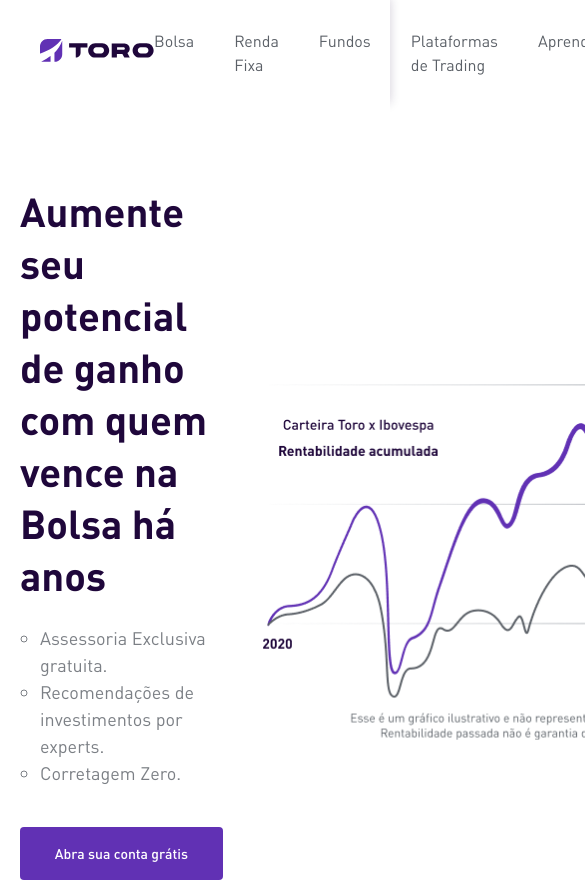
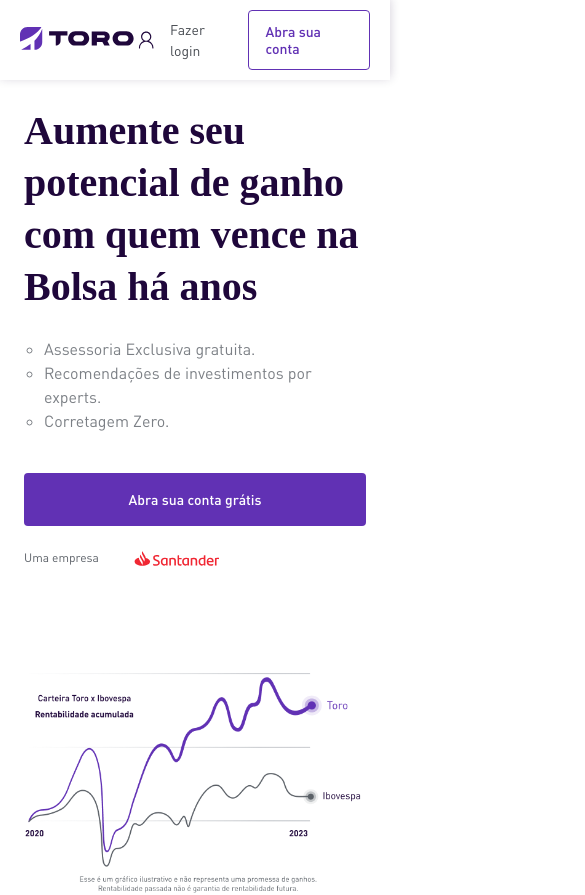
Before and after one commit to JecianeSilva/toro-desafio, a Next.js app: page / in a window 390 px wide. Shown: the top 895 px of the page, 585 px wide, since content can reach past the window. Built offline with nearby package versions, Linux system fonts and the light colour scheme.

Commit message:
feat: create responsive styled in  header and hero

```diff
--- a/src/components/Hero/styles.ts
+++ b/src/components/Hero/styles.ts
@@ -1,7 +1,9 @@
 import styled from "styled-components";
+import { breakpoints, devices } from "../../styles/theme";
 
 export const HeroWrapper = styled.div`
     background: ${({theme}) => theme.colors.white};
+    margin-top: 65px;
     flex-shrink: 0;
     display: flex;
     align-items: center;
@@ -11,11 +13,25 @@ export const HeroContainer = styled.section`
     display: flex;
     align-items: center;
     justify-content: space-between;
-    max-width: 1140px;
-    width: calc(100% - 40px);
+    max-width: 1110px;
+    width: calc(100%);
 
     padding-top: 8rem;
     padding-bottom: 8rem;
+
+    @media ${devices.xl} {
+        max-width: ${breakpoints.lg};
+    }
+
+    @media ${devices.lg} {
+        max-width: ${breakpoints.md};
+    }
+
+    @media ${devices.md} {
+        flex-direction: column;
+        gap: 8rem;
+        padding: 4rem 2.4rem;
+    }
 `
 export const ContainerInfo = styled.div`
     width: 44.4rem;
@@ -27,12 +43,24 @@ export const ContainerInfo = styled.div`
     h1 {
         color: ${({theme}) => theme.colors.primaryDarkest};
         font-feature-settings: 'clig' off, 'liga' off;
-        font-family: 'Din Pro Bold';
+        font-family: 'Din Pro Extra Bold';
         font-size: 4rem;
-        font-weight: 700;
         line-height: 130%;
     }
 
+    @media ${devices.xl} {
+        width: 41.5rem;
+        font-size: 3.75rem;
+    }
+
+    @media ${devices.lg} {
+        width: 33rem;
+        font-size: 3.2rem;
+    }
+
+    @media ${devices.md} {
+        width: 100%;
+    }
 `
 export const InfoList = styled.ol`
     color: ${({theme}) => theme.colors.neutralMedium} ;
@@ -45,6 +73,10 @@ export const InfoList = styled.ol`
     margin-top: 2.4rem;
 
     list-style: circle;
+
+    @media ${devices.md} {
+       font-size: 1.6rem;
+    }
 `
 export const Button = styled.a`
     display: flex;
@@ -86,8 +118,8 @@ export const ContainerImage = styled.div`
 `
 export const HeroImage = styled.div`
     width: 100%;
-    max-width: 55.5rem;
-    min-height: 35.55rem;
+    max-width: 629px;
+    min-height: 400px;
     height: 100%;
 
     margin: 3.48rem 3.86rem 3.33rem 3.92rem;
@@ -100,7 +132,26 @@ export const HeroImage = styled.div`
     width: 100%;
     height: 100%;
 
-    background-size: cover;
+    background-size: contain;
+    background-repeat: no-repeat;
     background-image: image-set(url('/assets/images/grafico.png') 1x, url('/assets/images/grafico2x.png') 2x);
 
+    @media ${devices.xl} {
+        max-width: 520px;
+        max-height: 334px;
+        margin: 3.1rem 3.3rem 3rem 3.4rem;
+    }
+
+    @media ${devices.lg} {
+        max-width: 416px;
+        max-height: 266px;
+        margin: 2.6rem 2.9rem 2.5rem 3rem;
+    }
+
+    @media ${devices.md} {
+        max-width: ${breakpoints.md};
+        width: 100%;
+        height: 100%;
+    }
+
 `
--- a/src/components/MenuTop/styles.ts
+++ b/src/components/MenuTop/styles.ts
@@ -1,14 +1,17 @@
 import styled from "styled-components";
+import { devices } from "../../styles/theme";
 
 export const ContainerWrapper = styled.div`
     top: 0px;
     left: 0px;
     right: 0px;
-    /* position: relative; */
-    /* z-index: 998; */
+    position: fixed;
+    z-index: 999;
+    margin: 0 auto;
+
 
     display: flex;
-    flex-direction: column;
+    justify-content: center;
     align-items: flex-start;
     width: 100%;
     padding: 1.4rem 4rem;
@@ -17,4 +20,13 @@ export const ContainerWrapper = styled.div`
     background-color: ${({ theme }) => theme.colors.white};
     box-shadow: 0px -2px 10px 0px rgba(31, 7, 59, 0.20);
 
+    @media ${devices.xl} {
+        padding: 1.3rem 3.75rem;
+    }
+    @media ${devices.lg} {
+        padding: 1.1rem 3rem;
+    }
+    @media ${devices.md} {
+        padding: 1rem 2rem;
+    }
 `
--- a/src/components/Nav/styles.ts
+++ b/src/components/Nav/styles.ts
@@ -1,10 +1,20 @@
 import styled from "styled-components";
+import { devices, breakpoints} from "../../styles/theme";
 
 export const Container = styled.div`
     display: flex;
     justify-content: space-between;
     align-items: center;
     align-self: stretch;
+    max-width: calc(${breakpoints["2xl"]} - 20rem);
+    width: 100%;
+
+    @media ${devices.xl} {
+        max-width: calc(${breakpoints.xl} - 16.6rem);
+    }
+    @media ${devices.lg} {
+        max-width: calc(${breakpoints.lg} - 13.25rem);
+    }
 
     .logo-nav-wrapper {
         display: flex;
--- a/src/components/NavItems/styles.ts
+++ b/src/components/NavItems/styles.ts
@@ -1,4 +1,5 @@
 import styled from "styled-components";
+import { devices } from "../../styles/theme";
 
 export const NavItem = styled.li`
     color: ${({theme}) => theme.colors.neutralMedium};
@@ -10,4 +11,11 @@ export const NavItem = styled.li`
     &:hover {
         color: ${({theme}) => theme.colors.neutralDarkest};
     }
+
+    @media ${devices.xl} {
+        font-size: 1.4rem;
+    }
+    @media ${devices.lg} {
+        font-size: 1.3rem;
+    }
 `
--- a/src/components/NavLinks/styles.ts
+++ b/src/components/NavLinks/styles.ts
@@ -1,7 +1,16 @@
 import styled from "styled-components";
+import { devices } from "../../styles/theme";
 
 export const Container = styled.ul`
     display: flex;
     align-items: flex-start;
     gap: 4rem;
+
+    @media ${devices.xl} {
+        gap: 3rem;
+    }
+    @media ${devices.lg} {
+        gap: 2rem;
+        display: none;
+    }
 `
--- a/src/pages/index.tsx
+++ b/src/pages/index.tsx
@@ -26,8 +26,6 @@ export default function Home() {
 
         <MenuTop></MenuTop>
         <Hero></Hero>
-        <EVA></EVA>
-        <Report></Report>
       </>
     </>
   )
--- a/src/styles/theme.ts
+++ b/src/styles/theme.ts
@@ -16,3 +16,21 @@ export const theme: DefaultTheme = {
     primaryDarkest: "#1F073B"
   },
 };
+
+export const breakpoints = {
+  xs: "320px",
+  sm: "640px",
+  md: "768px",
+  lg: "1024px",
+  xl: "1280px",
+  "2xl": "1550px",
+}
+
+export const devices = {
+  xs: `(max-width: ${breakpoints.xs})`,
+  sm: `(max-width: ${breakpoints.sm})`,
+  md: `(max-width: ${breakpoints.md})`,
+  lg: `(max-width: ${breakpoints.lg})`,
+  xl: `(max-width: ${breakpoints.xl})`,
+  "2xl": `(max-width: ${breakpoints["2xl"]})`,
+}
```
